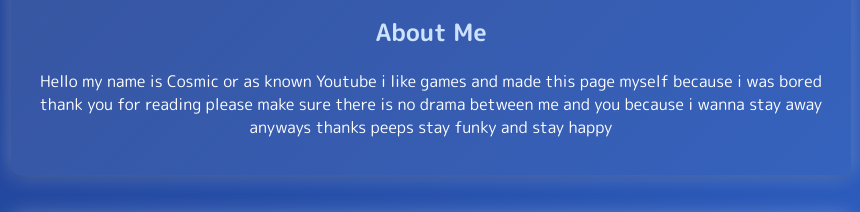
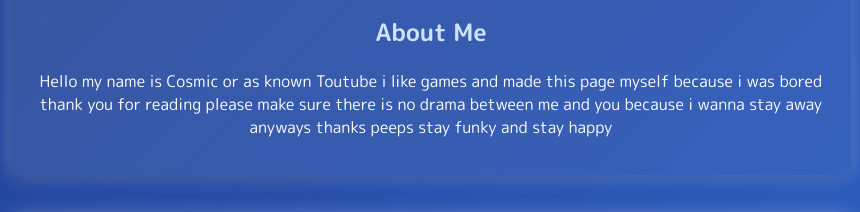
Before and after one commit to ToutubeVR/CosmicBunzy.github.io, a plain HTML site: page index.html in a window 1280 px wide. Shown: the part 218-430 px from the top of the page, 209-1069 px from the left. Drawn offline with Linux system fonts and the light colour scheme.

Commit message:
Add files via upload

```diff
--- a/index.html
+++ b/index.html
@@ -116,7 +116,7 @@
     <div class="content">
         <div class="bio-section">
             <h2>About Me</h2>
-            <p>Hello my name is Cosmic or as known Youtube i like games and made this page myself because i was bored thank you for reading please make sure there is no drama between me and you because i wanna stay away anyways thanks peeps stay funky and stay happy</p>
+            <p>Hello my name is Cosmic or as known Toutube i like games and made this page myself because i was bored thank you for reading please make sure there is no drama between me and you because i wanna stay away anyways thanks peeps stay funky and stay happy</p>
         </div>
         <div class="bio-section">
             <h2>My Interests</h2>
```
Also changed, not shown: 2 other files.
